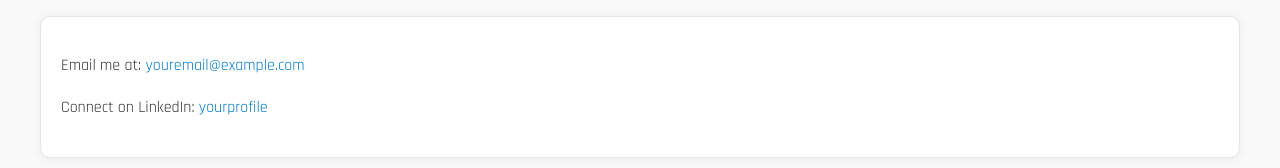
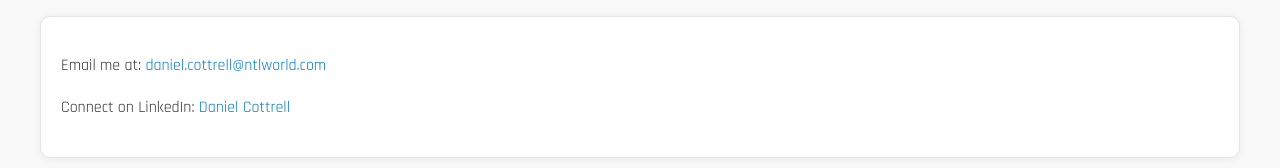
Before and after one commit to Dan-Cottrell/Portfolio, a plain HTML site: page index.html in a window 1280 px wide. Shown: the part 2393-2561 px from the top of the page. Drawn offline with Linux system fonts and the light colour scheme.

Commit message:
Updated Contact Details

```diff
--- a/index.html
+++ b/index.html
@@ -67,8 +67,8 @@
     <h2>📬 Contact</h2>
 
     <div class="white-box">
-      <p>Email me at: <a href="mailto:youremail@example.com">youremail@example.com</a></p>
-      <p>Connect on LinkedIn: <a href="https://linkedin.com/in/yourprofile" target="_blank">yourprofile</a></p>
+      <p>Email me at: <a href="mailto:daniel.cottrell@ntlworld.com">daniel.cottrell@ntlworld.com</a></p>
+      <p>Connect on LinkedIn: <a href="https://www.linkedin.com/in/daniel-m-cottrell/" target="_blank">Daniel Cottrell</a></p>
     </div>
 
   </div>
```
